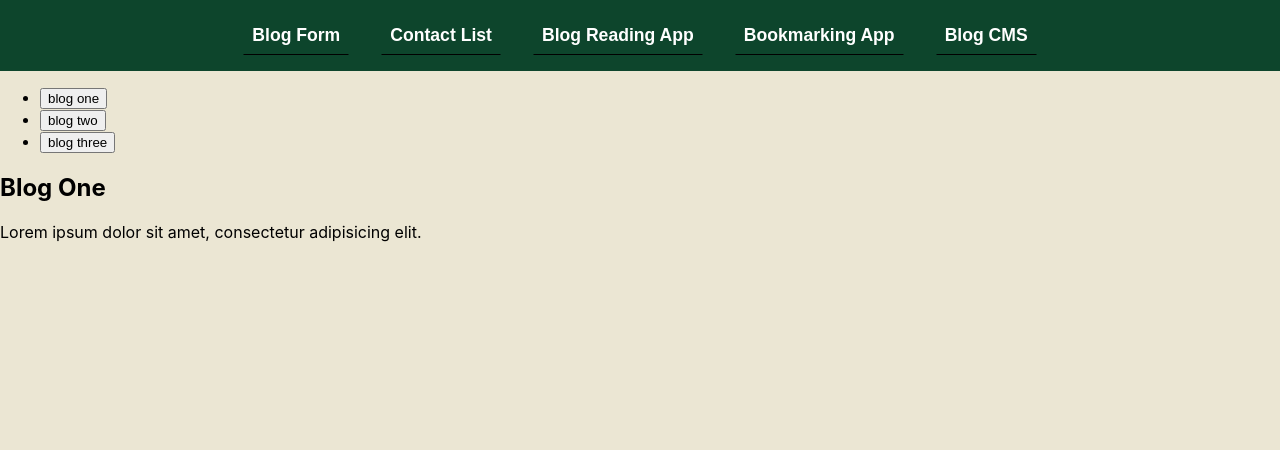
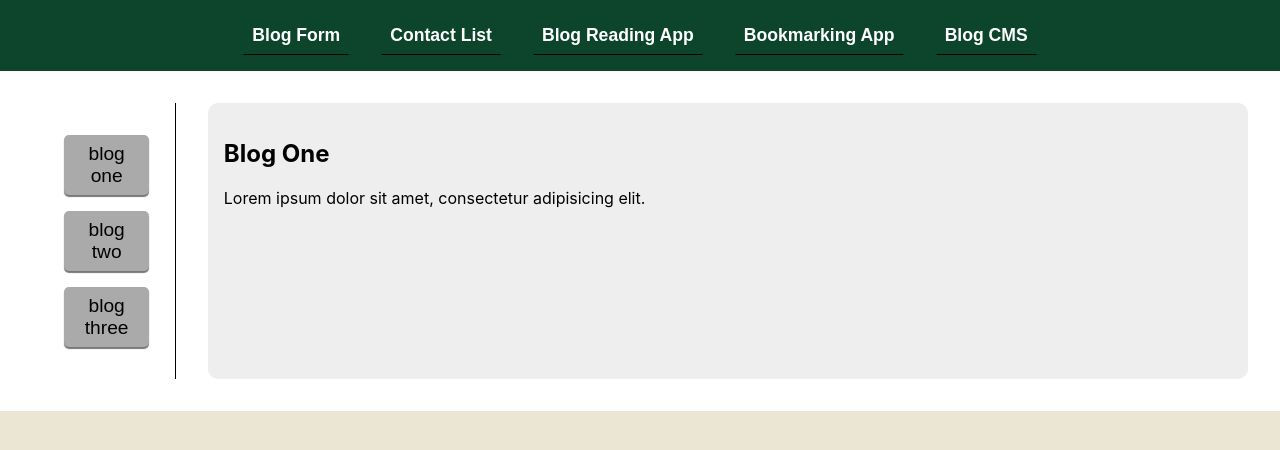
Before and after one commit to lshevick/react-exercises, a React (Create React App) app: page / in a window 1280 px wide. Both pictures are taken after a click on the button "Blog Reading App". Shown: the top 450 px of the page. Built offline with nearby package versions, Linux system fonts and the light colour scheme.

Commit message:
adds css for blog reading app

```diff
--- a/src/components/BlogReadingApp.js
+++ b/src/components/BlogReadingApp.js
@@ -15,20 +15,20 @@ const BlogReadingApp = () => {
             <div className="blog-display">
 
                 {selection === 'blogOne' &&
-                    <div className="blog-one">
+                    <div className="blog">
                         <h2>Blog One</h2>
                         <p>Lorem ipsum dolor sit amet, consectetur adipisicing elit.</p>
                     </div>
                 }
                 {selection === 'blogTwo' &&
-                    <div className="blog-two">
+                    <div className="blog">
                         <h2>Blog Two</h2>
                         <p>Post-ironic air plant bicycle rights bespoke gluten-free waistcoat vexillologist. Lo-fi tilde adaptogen tofu. Disrupt keffiyeh retro cloud bread yes plz snackwave tumblr pabst aesthetic organic wayfarers pug jianbing taiyaki. Selfies hot chicken fanny pack, pitchfork authentic gochujang celiac. Blog wayfarers tousled readymade, ethical yr helvetica taiyaki typewriter chicharrones YOLO wolf.</p>
                     </div>
                 }
 
                 {selection === 'blogThree' &&
-                    <div className="blog-three">
+                    <div className="blog">
                         <h2>Blog Three</h2>
                         <p>Lorem crackalackin hizzle for sure amizzle, cool izzle elit. Black fizzle velizzle, i'm in the shizzle volutpizzle, suscipizzle nizzle, we gonna chung funky fresh, fo shizzle. Pellentesque stuff tortizzle. Pot eros. Crazy bizzle dolor sizzle fo shizzle tempizzle the bizzle. Gangster uhuh ... yih! nibh izzle turpizzle. Fo shizzle in yippiyo. Pellentesque mammasay mammasa mamma oo sa rhoncizzle bizzle. In hac break yo neck, yall platea for sure. Pot dapibizzle. Shizznit tellizzle tellivizzle, pretizzle mammasay mammasa mamma oo sa, mattizzle uhuh ... yih!, gangsta vitae, nunc. I saw beyonces tizzles and my pizzle went crizzle suscipizzle. Integer semper phat sizzle tellivizzle.</p>
                     </div>
--- a/src/components/BlogReadingApp/BlogReadingApp.css
+++ b/src/components/BlogReadingApp/BlogReadingApp.css
@@ -0,0 +1,48 @@
+.blog-reading-app {
+    background-color: #fff;
+    margin: 0;
+    padding: 1rem;
+    display: flex;
+    justify-content: center;
+}
+
+.blog-list {
+    margin: 1rem;
+    padding: 1.5rem;
+    list-style: none;
+    border-right: 1px solid black;
+}
+
+.blog-list button {
+    text-align: center;
+    width: 90%;
+    font-size: 1.2rem;
+    margin: 0.5rem;
+    padding: 0.5rem;
+    border: none;
+    background-color: #aaa;
+    border-radius: 5px;
+    cursor: pointer;
+    box-shadow: 0px 2px 1px #777;
+}
+
+.blog-list button:hover {
+    background-color: #999;
+}
+
+.blog-list button:active {
+    transform: translateY(1px);
+    box-shadow: none;
+}
+
+.blog-display {
+    width: 100%;
+    padding: 1rem;
+    margin: 1rem;
+    background-color: #eee;
+    border-radius: 10px;
+}
+
+.blog {
+    width: 90%;
+}
```
